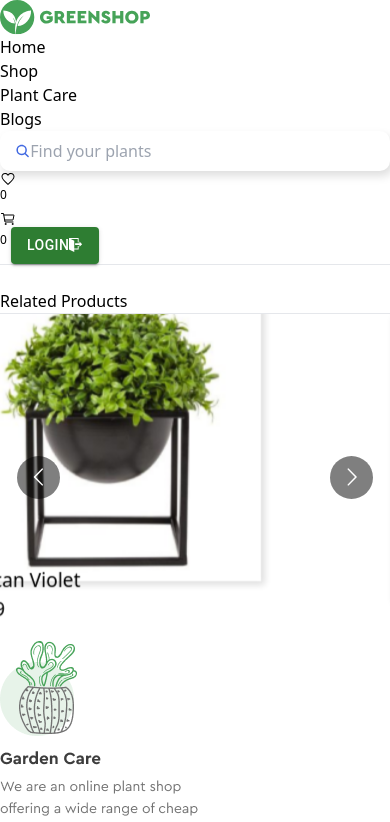
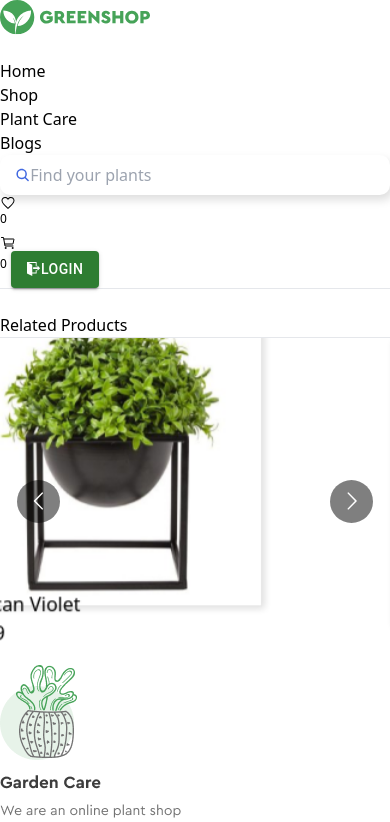
Before and after one commit to bashirovabduaziz/7-exam, a React (Vite) app: page /wishlist in a window 390 px wide. Shown: the top 822 px of the page. Built offline with nearby package versions, Linux system fonts and the light colour scheme.

Commit message:
data update

```diff
--- a/src/App.css
+++ b/src/App.css
@@ -114,3 +114,20 @@ a.active{
 .modal{
     z-index: 100;
 }
+.product__cart {
+    position: relative;
+    transition: transform 0.3s;
+  }
+
+  .product__cart img {
+    cursor: pointer;
+  }
+
+  .product__cart img.transform.scale-150 {
+    z-index: 10;
+    transform: scale(1.5);
+  }
+
+  .product__cart img:not(.transform.scale-150) {
+    transition: transform 0.3s;
+  }
--- a/src/components/Carts/Carts.jsx
+++ b/src/components/Carts/Carts.jsx
@@ -89,8 +89,11 @@ const Carts = () => {
             <div className='flex flex-wrap ml-[20px] w-[700px]'>
               {currentItems.map((plant) => (
                 <div key={plant.id} className='mt-[40px] ml-[30px] product__cart'>
-                  <img src={plant.image_url} className='w-[180px] h-[200px] bg-clr rounded-[5px]' alt={plant.common_name} />
+                  <div className=''>
+                  <img src={plant.image_url} className='w-[180px] h-[200px] bg-clr img-carts rounded-[5px] ' alt={plant.common_name} />
+                  </div>
                   <div className="product__hiddens">
+
                     <button className='product__like' onClick={() => dispatch(toggleToWishes(plant))}>
                       {wishes.some(w => w.id === plant.id) ? (
                         <FaHeart className='w-[30px] h-[20px] icons' />
--- a/src/components/Header/Header.jsx
+++ b/src/components/Header/Header.jsx
@@ -1,50 +1,99 @@
-import React, { useState } from 'react'
-import './Header.scss'
-import logo from '../../assets/headerimg/Logo.svg'
-import { Link, NavLink } from 'react-router-dom'
-import {  IoCartOutline  } from "react-icons/io5";
-import { IoMdHeartEmpty } from "react-icons/io";
+import React, { useState } from 'react';
+import './Header.scss';
+import logo from '../../assets/headerimg/Logo.svg';
+import { Link, NavLink } from 'react-router-dom';
+import { IoCartOutline } from 'react-icons/io5';
+import { IoMdHeartEmpty } from 'react-icons/io';
 import { Button } from '@mui/material';
-import { ImExit } from "react-icons/im";
+import { ImExit } from 'react-icons/im';
 import SearchBar from './SearchBar';
 import { useSelector } from 'react-redux';
 
+const Header = () => {
+  const [isMenuOpen, setIsMenuOpen] = useState(false);
+  const carts = useSelector(state => state.cart.value);
+  const wishes = useSelector(state => state.wishlist.value);
 
-
-
-
-const Header = () => {
-  const carts = useSelector(state => state.cart.value)
-  const wishes = useSelector(state => state.wishlist.value)
-
+  const toggleMenu = () => {
+    setIsMenuOpen(!isMenuOpen);
+  };
 
   return (
-    <div>
-         <div className='flex items-center justify-between mx-auto max-w-7xl px-2 sm:px-6 lg:px-8 mt-5'>
-          <img src={logo} alt="" />
-          <ul className='flex gap-7'>
-            <li className="font-[500] text-[rgba(61, 61, 61, 1)]"><NavLink to={'/home'}>Home</NavLink></li>
-            <li className="font-[500] text-[rgba(61, 61, 61, 1)]"><NavLink to={'/cart'}>Shop</NavLink></li>
-            <li className="font-[500] text-[rgba(61, 61, 61, 1)]"><NavLink to={'/address'}>Plant Care</NavLink></li>
-            <li className="font-[500] text-[rgba(61, 61, 61, 1)]"><NavLink to={'/account'}>Blogs</NavLink></li>
+    <div className="bg-white">
+      <div className="flex items-center justify-between mx-auto max-w-7xl px-2 sm:px-6 lg:px-8 py-5">
+        <img src={logo} alt="" className="w-[150px]" />
+        <div className="sm:hidden">
+          <button onClick={toggleMenu}>
+            <svg
+              className="w-6 h-6 text-gray-600"
+              xmlns="http://www.w3.org/2000/svg"
+              fill="none"
+              viewBox="0 0 24 24"
+              stroke="currentColor"
+            >
+              {isMenuOpen ? (
+                <path
+                  strokeLinecap="round"
+                  strokeLinejoin="round"
+                  strokeWidth={2}
+                  d="M6 18L18 6M6 6l12 12"
+                />
+              ) : (
+                <path
+                  strokeLinecap="round"
+                  strokeLinejoin="round"
+                  strokeWidth={2}
+                  d="M4 6h16M4 12h16m-7 6h7"
+                />
+              )}
+            </svg>
+          </button>
+        </div>
+        <ul
+          className={`${
+            isMenuOpen ? 'block' : 'hidden'
+          } sm:flex gap-7 mt-4 sm:mt-0`}
+        >
+          <li className="font-[500] text-[rgba(61, 61, 61, 1)]">
+            <NavLink to={'/home'}>Home</NavLink>
+          </li>
+          <li className="font-[500] text-[rgba(61, 61, 61, 1)]">
+            <NavLink to={'/cart'}>Shop</NavLink>
+          </li>
+          <li className="font-[500] text-[rgba(61, 61, 61, 1)]">
+            <NavLink to={'/address'}>Plant Care</NavLink>
+          </li>
+          <li className="font-[500] text-[rgba(61, 61, 61, 1)]">
+            <NavLink to={'/account'}>Blogs</NavLink>
+          </li>
         </ul>
-               <div className='flex gap-3 items-center'>
+        <div className="flex gap-3 items-center">
           <div className="search-bar-container">
-               <SearchBar  />
-
+            <SearchBar />
           </div>
-                <Link to={'/wishlist'} className='link flex relative'>
-                  <IoMdHeartEmpty className='w-[30px] h-[30px]' />
-                  <sup className='w-[15px] h-[15px] right-[10px] mt-[3px]  text-[10px] mr rounded-full flex items-center justify-center bg-[#46A358] transition text-white'>{wishes.length}</sup>
+          <Link to={'/wishlist'} className="link flex relative">
+            <IoMdHeartEmpty className="w-[30px] h-[30px]" />
+            <sup className="w-[15px] h-[15px] right-[10px] mt-[3px] text-[10px] mr rounded-full flex items-center justify-center bg-[#46A358] transition text-white">
+              {wishes.length}
+            </sup>
           </Link>
 
-                  <Link to={'/cart'} className='link flex relative'><IoCartOutline className='w-[40px] h-[30px]' /> <sup className='w-[15px] h-[15px]  text-[10px] mr rounded-full flex items-center justify-center right-[15px] mt-[3px] bg-[#46A358] transition text-white'>{carts.length}</sup> </Link>
-                  <Link to={'/'}><Button variant="contained" className='bg-green-700' color="success">Login <ImExit className='ml-2' /></Button></Link>
+          <Link to={'/cart'} className="link flex relative">
+            <IoCartOutline className="w-[40px] h-[30px]" />
+            <sup className="w-[15px] h-[15px] text-[10px] mr rounded-full flex items-center justify-center right-[15px] mt-[3px] bg-[#46A358] transition text-white">
+              {carts.length}
+            </sup>{' '}
+          </Link>
+          <Link to={'/'}>
+            <Button variant="contained" className="bg-green-700" color="success">
+              <ImExit className="w-6 h-6" /> Login
+            </Button>
+          </Link>
         </div>
       </div>
-          <hr className='mt-7'/>
+      <hr  />
     </div>
-  )
-}
+  );
+};
 
-export default Header
+export default Header;
--- a/src/static/data.js
+++ b/src/static/data.js
@@ -125,179 +125,179 @@
          },
          {
          id: 15,
-         image_url: `${Flower6}`,
-         common_name:'Aluminum Plant',
+         image_url: `https://encrypted-tbn0.gstatic.com/images?q=tbn:ANd9GcThpjUKOyM6l9WZKBdbEz7sGWdmJG1Le7t4gQ&s`,
+         common_name:'Grow in pots',
          category : 'pats',
-            price: 179.00,
+            price: 459.00,
             description: 'The ceramic cylinder planters come with a wooden stand to help elevate your plants off the ground. The ceramic cylinder planters come with a wooden stand to help elevate your plants off the ground.'
          },
          {
          id: 16,
-         image_url: `${Flower7}`,
-         common_name:"Bird's Nest Fern",
+         image_url: `https://i.pinimg.com/736x/31/cb/3e/31cb3e08f64f0a7028c5a9dc3cb5f721.jpg`,
+         common_name:"Inspiring Planter",
          category : 'flawer in garden',
-            price: 99.00,
+            price: 567.00,
             description: 'The ceramic cylinder planters come with a wooden stand to help elevate your plants off the ground. The ceramic cylinder planters come with a wooden stand to help elevate your plants off the ground.'
          },
          {
          id: 17,
-         image_url: `${Flower8}`,
-         common_name:"Broadleaf Lady Palm",
+         image_url: `https://hips.hearstapps.com/hmg-prod/images/fall-flowers-for-pots-containers-aster-1624470063.jpg`,
+         common_name:"Siren",
          category : 'pats',
             price: 59.00,
             description: 'The ceramic cylinder planters come with a wooden stand to help elevate your plants off the ground. The ceramic cylinder planters come with a wooden stand to help elevate your plants off the ground.'
          },
          {
          id: 18,
-         image_url: `${Flower9}`,
-         common_name:"Chinese Evergreen",
+         image_url: `https://images.immediate.co.uk/production/volatile/sites/10/2018/02/8973912d-b7ac-495f-8f13-173706eaf193-fbc670a.jpg?quality=90&fit=700,466`,
+         common_name:"Combinators",
          category : 'flawer in garden',
-            price: 39.00,
+            price: 189.00,
             description: 'The ceramic cylinder planters come with a wooden stand to help elevate your plants off the ground. The ceramic cylinder planters come with a wooden stand to help elevate your plants off the ground.'
          },
          {
             id: 19,
-            image_url: `${Flower1}`,
-            common_name:'Barberton Daisy',
-            category : 'pats',
-            price: 119.00,
+            image_url: `https://images.pexels.com/photos/56866/garden-rose-red-pink-56866.jpeg?cs=srgb&dl=pexels-pixabay-56866.jpg&fm=jpg`,
+            common_name:'Rose',
+            category : 'flawer in garden',
+            price: 19.00,
             description: 'The ceramic cylinder planters come with a wooden stand to help elevate your plants off the ground. The ceramic cylinder planters come with a wooden stand to help elevate your plants off the ground.'
          },
          {
             id: 20,
-            image_url: `${Flower2}`,
-            common_name:'Angel Wing Begonia',
-            category : 'flawer in garden',
-            price: 169.00,
+            image_url: `https://cdn.pixabay.com/photo/2013/07/21/13/00/rose-165819_640.jpg`,
+            common_name:'Blue Rose',
+            category : 'danger flowers',
+            price: 39.00,
                description: 'The ceramic cylinder planters come with a wooden stand to help elevate your plants off the ground. The ceramic cylinder planters come with a wooden stand to help elevate your plants off the ground.'
          },
          {
             id: 21,
-            image_url: `${Flower3}`,
-            common_name:'African Violet',
-            category : 'pats',
-            price: 199.00,
+            image_url: `https://upload.wikimedia.org/wikipedia/commons/thumb/f/f5/Lotus_flower_%28978659%29.jpg/2560px-Lotus_flower_%28978659%29.jpg`,
+            common_name:'Lotus',
+            category : 'danger flowers',
+            price: 12.00,
             description: 'The ceramic cylinder planters come with a wooden stand to help elevate your plants off the ground. The ceramic cylinder planters come with a wooden stand to help elevate your plants off the ground.'
          },
          {
             id: 22,
-            image_url: `${Flower4}`,
-            common_name:'Beach Spider Lily',
+            image_url: `https://i.pinimg.com/originals/13/a6/20/13a6200d336d1c4b1d6c81240acd9cb2.jpg`,
+            common_name:'Daisy',
             category :  'flawer in garden',
-            price: 129.00,
+            price: 5,
             description: 'The ceramic cylinder planters come with a wooden stand to help elevate your plants off the ground. The ceramic cylinder planters come with a wooden stand to help elevate your plants off the ground.'
          },
          {
             id: 23,
-            image_url: `${Flower5}`,
-            common_name:'Blushing Bromeliad',
-            category : 'pats',
-            price: 139.00,
+            image_url: `https://thumb.photo-ac.com/ba/ba2dd67b609a79f9f293313aba1d8f42_t.jpeg`,
+            common_name:'Carnation',
+            category : 'danger flowers',
+            price: 87.00,
             description: 'The ceramic cylinder planters come with a wooden stand to help elevate your plants off the ground. The ceramic cylinder planters come with a wooden stand to help elevate your plants off the ground.'
          },
          {
             id: 24,
-            image_url: `${Flower6}`,
-            common_name:'Aluminum Plant',
-            category :  'flawer in garden',
-            price: 179.00,
+            image_url: `https://encrypted-tbn0.gstatic.com/images?q=tbn:ANd9GcR1o8fQ4Llmry7_jHWVjN-mgQ94bojPOCaUcw&s`,
+            common_name:'Arabian Jasmine',
+            category :  'Beautiful flowers',
+            price: 224.00,
             description: 'The ceramic cylinder planters come with a wooden stand to help elevate your plants off the ground. The ceramic cylinder planters come with a wooden stand to help elevate your plants off the ground.'
          },
          {
             id: 25,
-            image_url: `${Flower7}`,
-            common_name:"Bird's Nest Fern",
-            category : 'pats',
-            price: 99.00,
+            image_url: `https://encrypted-tbn0.gstatic.com/images?q=tbn:ANd9GcSs07PSF-jPzzqrzt_JBClXhvQY79J_Mq163w&s`,
+            common_name:"Pansy",
+            category : 'flawer in garden',
+            price: 23.00,
             description: 'The ceramic cylinder planters come with a wooden stand to help elevate your plants off the ground. The ceramic cylinder planters come with a wooden stand to help elevate your plants off the ground.'
          },
          {
             id: 26,
-            image_url: `${Flower8}`,
-            common_name:"Broadleaf Lady Palm",
-            category :  'flawer in garden',
-            price: 59.00,
+            image_url: `https://t3.ftcdn.net/jpg/01/42/07/54/360_F_142075423_qcOfyW5koIj5mqTeVHFHXq1AerbchqUN.jpg`,
+            common_name:"Lily",
+            category :  'Beautiful flowers',
+            price: 14.00,
             description: 'The ceramic cylinder planters come with a wooden stand to help elevate your plants off the ground. The ceramic cylinder planters come with a wooden stand to help elevate your plants off the ground.'
          },
          {
             id: 27,
-            image_url: `${Flower9}`,
-            common_name:"Chinese Evergreen",
-            category : 'pats',
-            price: 39.00,
+            image_url: `https://hips.hearstapps.com/hmg-prod/images/meadow-of-lavender-nature-composition-selective-royalty-free-image-539988160-1533825462.jpg?crop=0.668xw:1.00xh;0.167xw,0&resize=1200:*`,
+            common_name:"Lavender",
+            category : 'flawer in garden',
+            price: 33.00,
             description: 'The ceramic cylinder planters come with a wooden stand to help elevate your plants off the ground. The ceramic cylinder planters come with a wooden stand to help elevate your plants off the ground.'
          },
          {
             id: 28,
-            image_url: `${Flower1}`,
-            common_name:'Barberton Daisy',
+            image_url: `https://encrypted-tbn0.gstatic.com/images?q=tbn:ANd9GcT_1UNWuM7mVmB2aXD5cgtZ8a59hklZe87tUg&s`,
+            common_name:'Hibiscus',
             category :  'flawer in garden',
-            price: 119.00,
+            price: 17.00,
             description: 'The ceramic cylinder planters come with a wooden stand to help elevate your plants off the ground. The ceramic cylinder planters come with a wooden stand to help elevate your plants off the ground.'
          },
          {
             id: 29,
-            image_url: `${Flower2}`,
-            common_name:'Angel Wing Begonia',
+            image_url: `https://t4.ftcdn.net/jpg/01/17/99/07/360_F_117990795_3TDb7385lqyYOm6lmpJu8bCsw2j6qJAk.jpg`,
+            common_name:'Magnolia',
             category : 'pats',
-            price: 169.00,
+            price: 49.00,
                description: 'The ceramic cylinder planters come with a wooden stand to help elevate your plants off the ground. The ceramic cylinder planters come with a wooden stand to help elevate your plants off the ground.'
          },
          {
             id: 30,
-            image_url: `${Flower3}`,
-            common_name: 'flawer in garden',
+            image_url: `https://encrypted-tbn0.gstatic.com/images?q=tbn:ANd9GcTeCGL-EHDgpPCPXZUZXvjXLiEBw5M4UwNhYw&s`,
+            common_name: 'Tulip',
             category :  'flawer in garden',
             price: 199.00,
             description: 'The ceramic cylinder planters come with a wooden stand to help elevate your plants off the ground. The ceramic cylinder planters come with a wooden stand to help elevate your plants off the ground.'
          },
          {
             id: 31,
-            image_url: `${Flower4}`,
-            common_name:'Beach Spider Lily',
+            image_url: `https://cdn.britannica.com/09/12809-004-A2F51A45/Clover.jpg`,
+            common_name:'Clover',
             category : 'pats',
-            price: 129.00,
+            price: 25.00,
             description: 'The ceramic cylinder planters come with a wooden stand to help elevate your plants off the ground. The ceramic cylinder planters come with a wooden stand to help elevate your plants off the ground.'
 
          },
          {
             id: 32,
-            image_url: `${Flower5}`,
-            common_name:'Blushing Bromeliad',
+            image_url: `https://m.media-amazon.com/images/I/61chH7O4JuL._AC_UF1000,1000_QL80_.jpg`,
+            common_name:'Geranium',
             category :  'flawer in garden',
-            price: 139.00,
+            price: 31.00,
             description: 'The ceramic cylinder planters come with a wooden stand to help elevate your plants off the ground. The ceramic cylinder planters come with a wooden stand to help elevate your plants off the ground.'
          },
          {
             id: 33,
-            image_url: `${Flower6}`,
-            common_name:'Aluminum Plant',
+            image_url: `https://encrypted-tbn0.gstatic.com/images?q=tbn:ANd9GcQdvT6Ps0SSK8mnE5fdMWFNFUKS3YVuovWoQg&s`,
+            common_name:'Hydrangea',
             category : 'pats',
-            price: 179.00,
+            price: 21.2,
             description: 'The ceramic cylinder planters come with a wooden stand to help elevate your plants off the ground. The ceramic cylinder planters come with a wooden stand to help elevate your plants off the ground.'
          },
          {
             id: 34,
-            image_url: `${Flower7}`,
-            common_name:"Bird's Nest Fern",
+            image_url: `https://images.unsplash.com/photo-1620005807545-2e08850d6591?q=80&w=1000&auto=format&fit=crop&ixlib=rb-4.0.3&ixid=M3wxMjA3fDB8MHxzZWFyY2h8Mnx8bWFyaWdvbGQlMjBmbG93ZXJ8ZW58MHx8MHx8fDA%3D`,
+            common_name:"Marigold",
             category : 'flawer in garden',
-            price: 99.00,
+            price: 22.00,
             description: 'The ceramic cylinder planters come with a wooden stand to help elevate your plants off the ground. The ceramic cylinder planters come with a wooden stand to help elevate your plants off the ground.'
          },
          {
             id: 35,
-            image_url: `${Flower8}`,
-            common_name:"Broadleaf Lady Palm",
+            image_url: `https://encrypted-tbn0.gstatic.com/images?q=tbn:ANd9GcRtY37_-pawvjogfwmUm9e7o5OPp_CPPPahwA&s`,
+            common_name:"Fressia",
             category : 'pats',
-            price: 59.00,
+            price: 26.00,
             description: 'The ceramic cylinder planters come with a wooden stand to help elevate your plants off the ground. The ceramic cylinder planters come with a wooden stand to help elevate your plants off the ground.'
          },
          {
             id: 36,
-            image_url: `${Flower9}`,
-            common_name:"Chinese Evergreen",
+            image_url: `https://www.southernliving.com/thmb/0iOYtE7Dvm7C7OkGDMrbC92xv2g=/1500x0/filters:no_upscale():max_bytes(150000):strip_icc()/gettyimagesbc-9472bf0d011f4259acbdcbe3c44a7a21.jpg`,
+            common_name:"Buttercup",
             category : 'flawer in garden',
-            price: 39.00,
+            price: 2.00,
             description: 'The ceramic cylinder planters come with a wooden stand to help elevate your plants off the ground. The ceramic cylinder planters come with a wooden stand to help elevate your plants off the ground.'
          }
       ];
```
Also changed, not shown: src/api/index.js (deleted, +0 -15 lines), src/components/Header/Header.scss (line endings or trailing spaces). Lines whose indentation alone changed are shown as unchanged.
